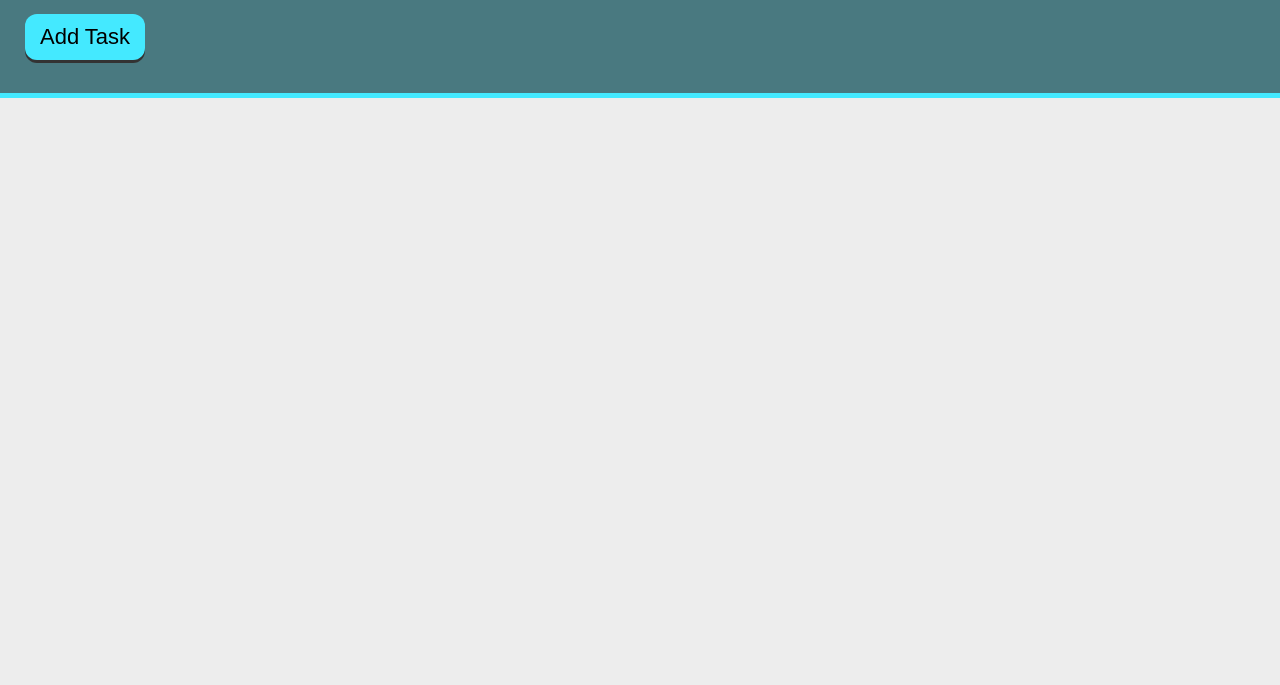
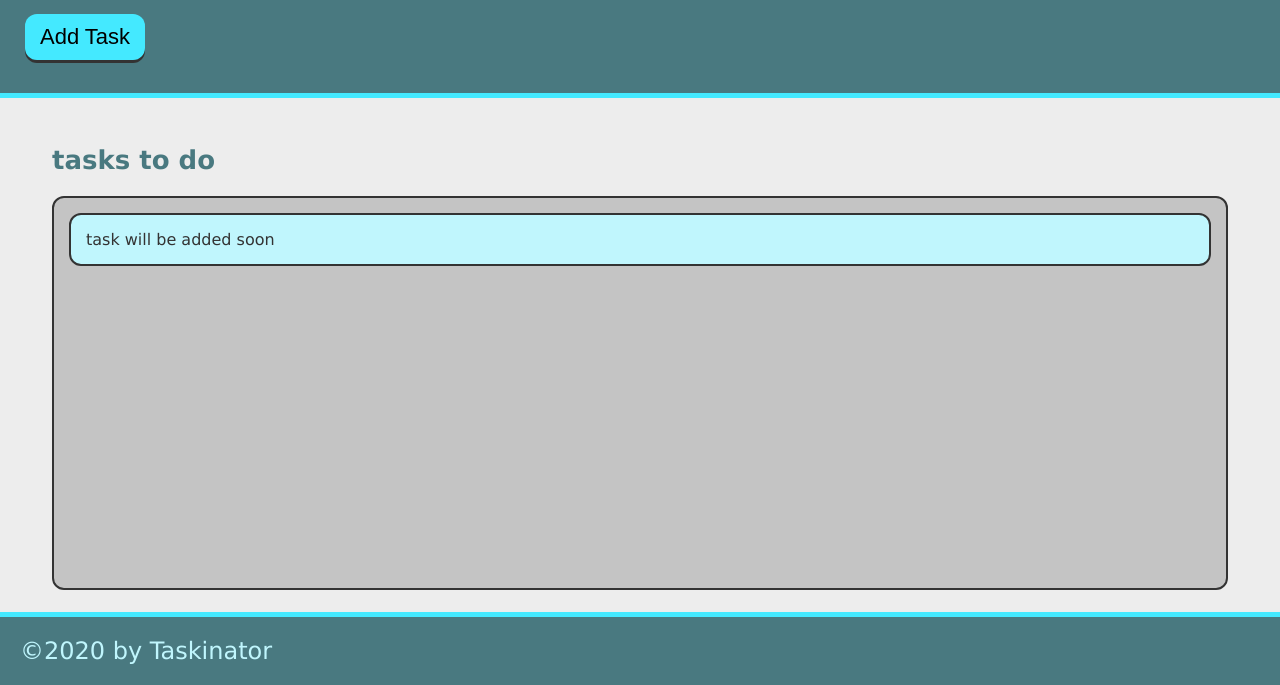
Before and after one commit to seanway28/taskinator, a plain HTML site: page index.html in a window 1280 px wide. Shown: the part 115-800 px from the top of the page. Drawn offline with Linux system fonts and the light colour scheme.

Commit message:
add footer

```diff
--- a/index.html
+++ b/index.html
@@ -18,6 +18,19 @@
 
     </header>
 
+    <main class="page-content">
+        <section class="task-list-wrapper">
+            <h2 class="list-title">tasks to do</h2>
+            <ul class="task-list">
+                <li class="task-item">task will be added soon</li>
+            </ul>
+        </section>
+    </main>
+
+    <footer>
+        &copy;2020 by Taskinator
+    </footer>
+
     <script src="./assets/js/script.js"></script>
 </body>
 </html>
```
